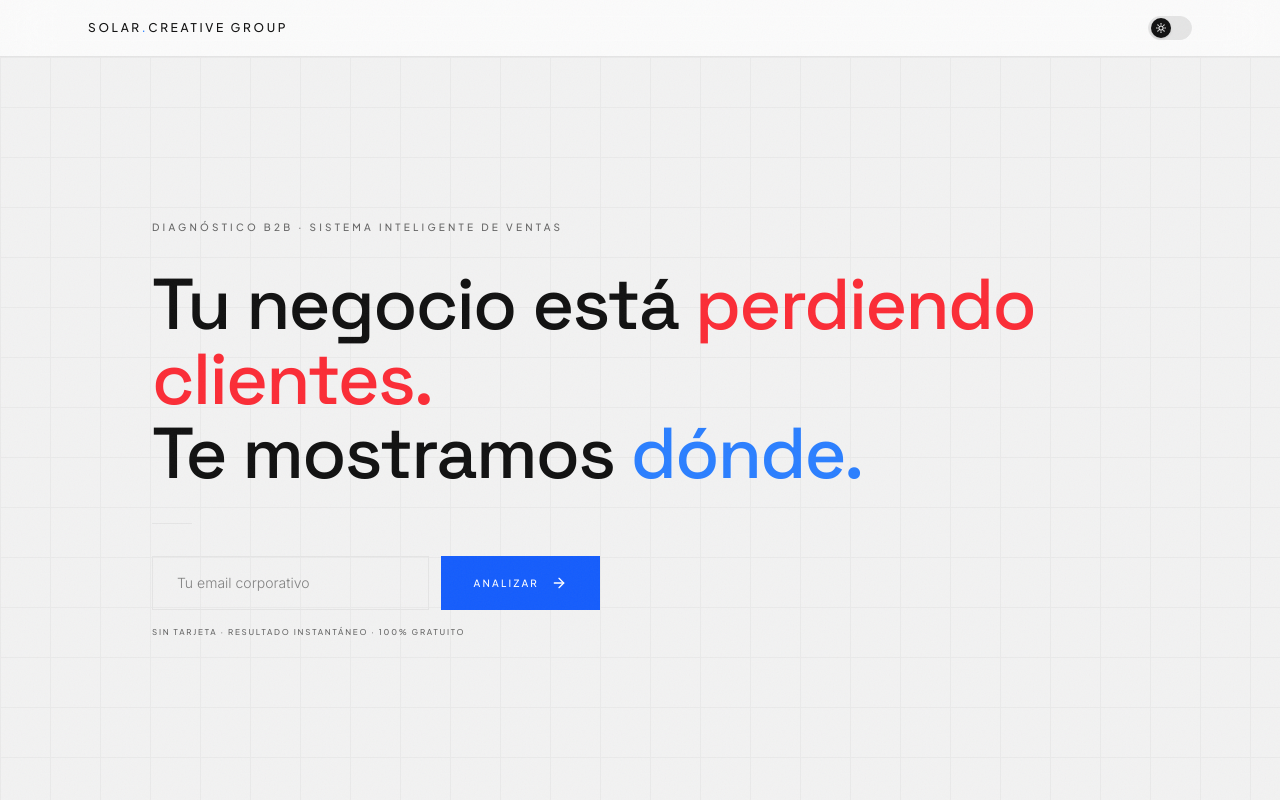
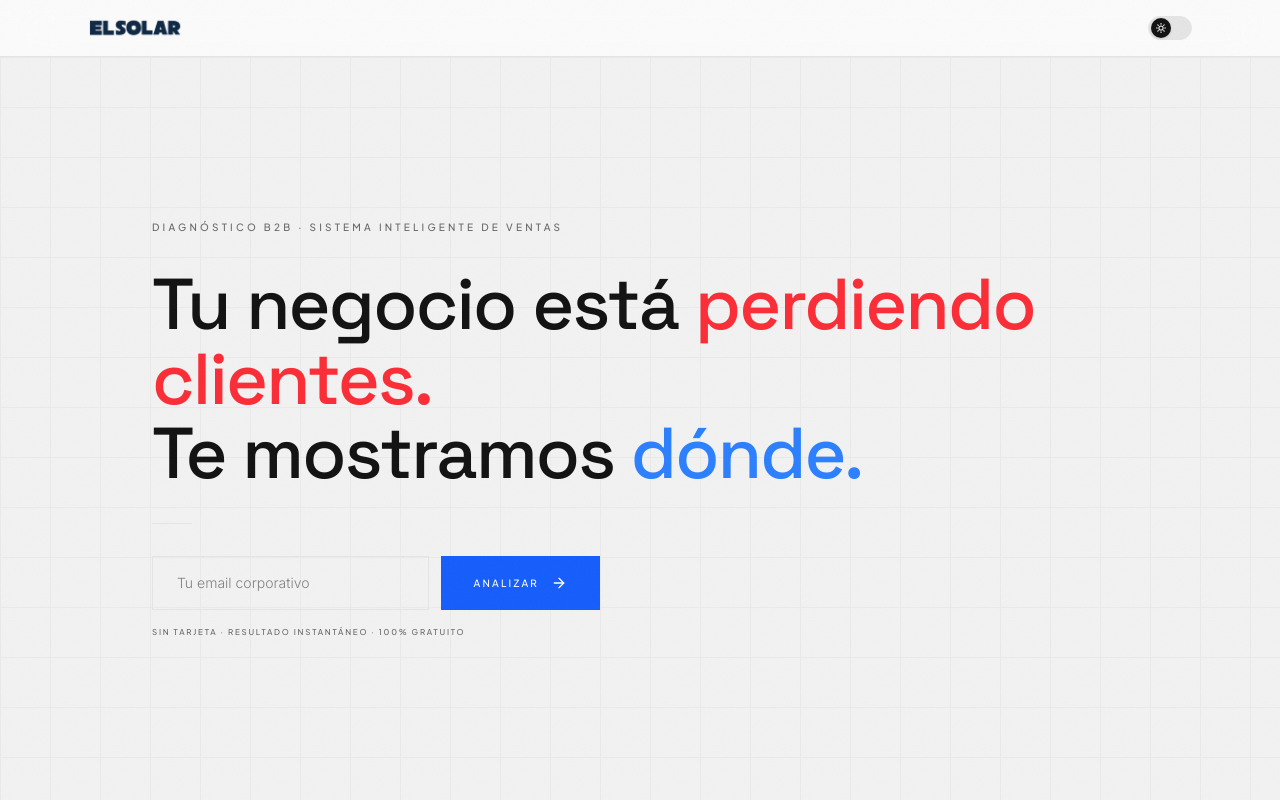
Before and after one commit to Elsolarcg/Diagn-stico-de-Adquisici-n-B2B, a Next.js app: page / in a window 1280 px wide. Shown: the top 800 px of the page. Built offline with nearby package versions, Linux system fonts and the light colour scheme.

Commit message:
feat: replace text logo with El Solar brand image

```diff
--- a/app/page.tsx
+++ b/app/page.tsx
@@ -56,9 +56,10 @@
       {/* ══ NAVBAR ══ */}
       <header className="sticky top-0 z-50 border-b border-light-border dark:border-dark-border bg-light-card/70 dark:bg-dark-card/60 backdrop-blur-xl">
         <div className="max-w-6xl mx-auto px-6 h-14 flex items-center justify-between">
-          <span className="font-accent text-xs uppercase tracking-[0.22em]">
-            Solar<span className="text-blue-500">.</span>Creative Group
-          </span>
+          <a href="https://elsolaragencia.co">
+            <img src="/logo-white.png" alt="El Solar" className="h-6 w-auto hidden dark:block" />
+            <img src="/logo-blue.png" alt="El Solar" className="h-6 w-auto block dark:hidden" />
+          </a>
           <ThemeToggle />
         </div>
       </header>
```
Also changed, not shown: public/logo-blue.png (added), public/logo-white.png (added).
